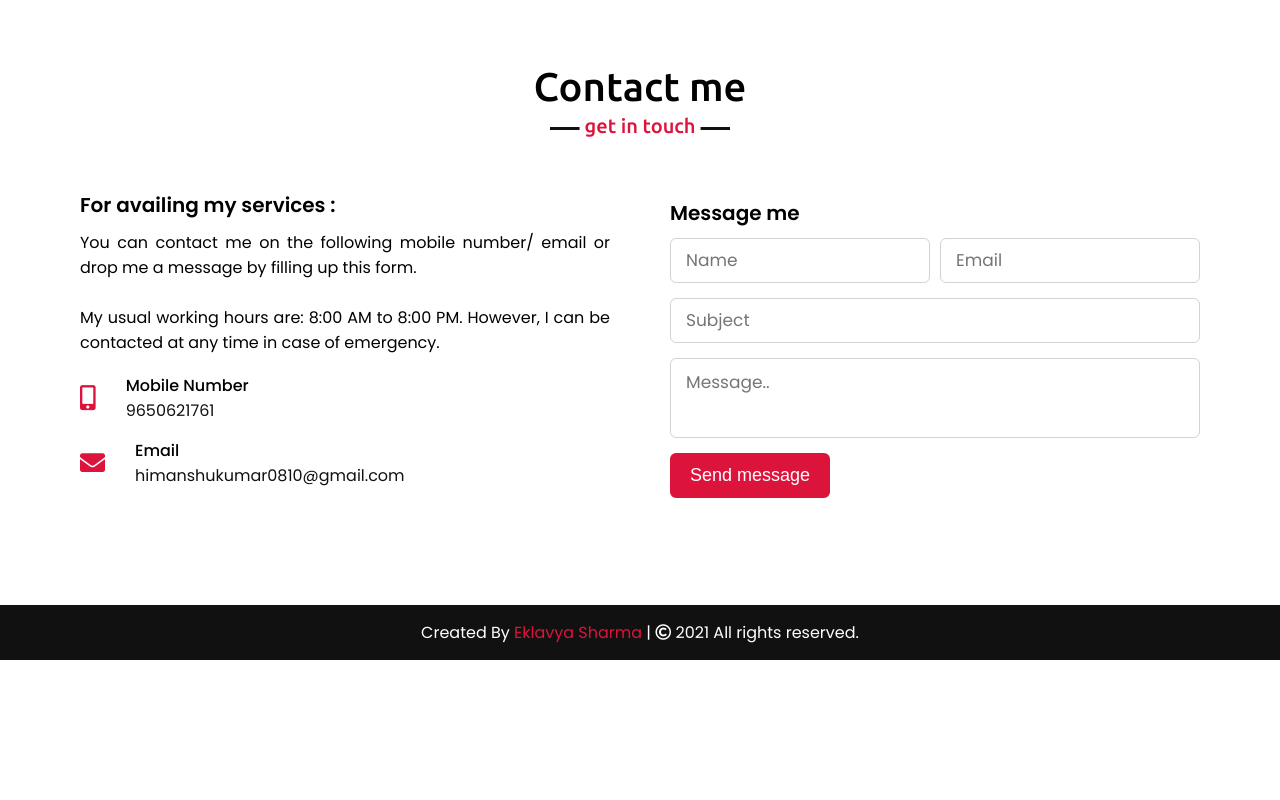
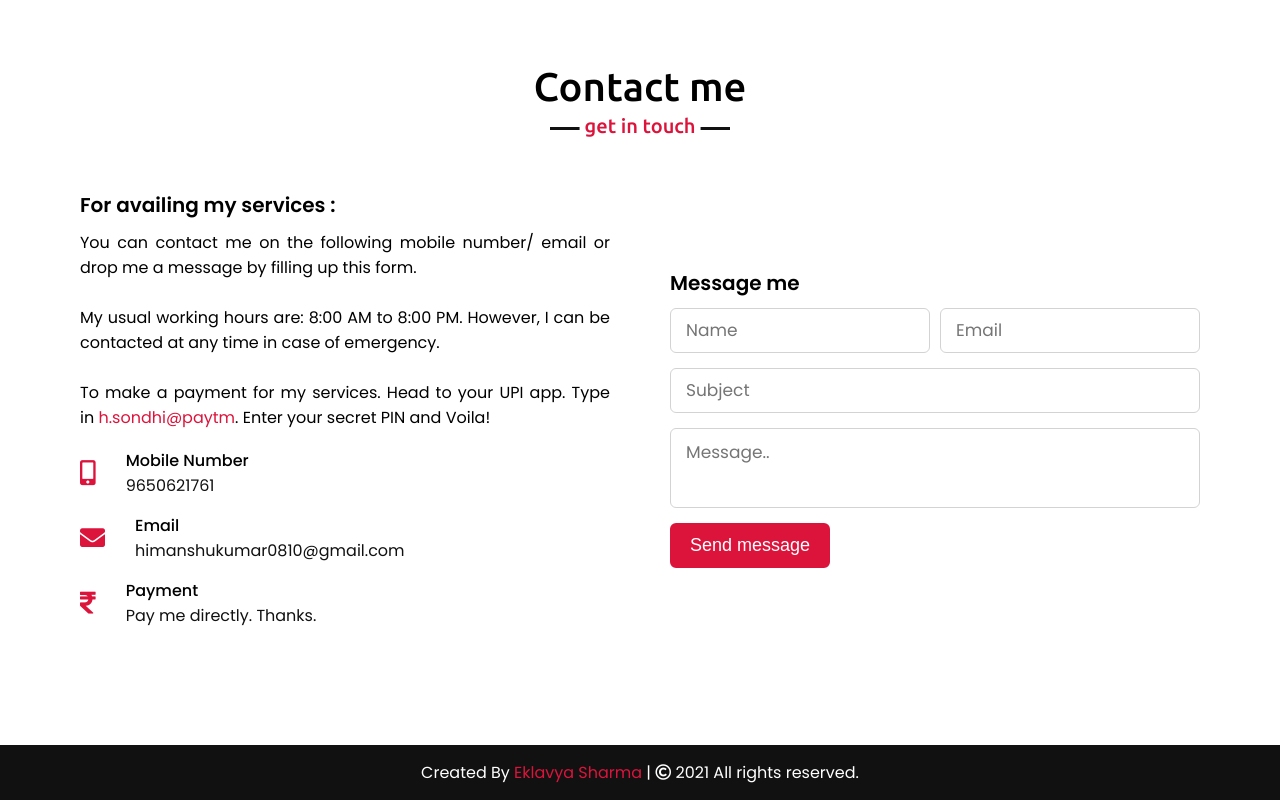
Before and after one commit to sharmaeklavya/him-portfolio, a React (Create React App) app: page / in a window 1280 px wide. Shown: the part 2358-3158 px from the top of the page. Before the commit the page ends 3018 px from the top, so only its background shows below. Built offline with nearby package versions, Linux system fonts and the light colour scheme.

Commit message:
Setup : add upi

```diff
--- a/src/App.css
+++ b/src/App.css
@@ -552,6 +552,9 @@ section .title::after {
   color: crimson;
   background: none;
 }
+.payment {
+  color: crimson;
+}
 /* footer section styling */
 footer {
   background: #111;
--- a/src/components/Contact.js
+++ b/src/components/Contact.js
@@ -14,6 +14,12 @@ function Contact() {
             <p>
               My usual working hours are: 8:00 AM to 8:00 PM. However, I can be
               contacted at any time in case of emergency.
+            </p>
+            <br />
+            <p>
+              To make a payment for my services. Head to your UPI app. Type in
+              <span className="payment">&nbsp;h.sondhi@paytm</span>. Enter your
+              secret PIN and Voila!
             </p>
             <div className="icons">
               <div className="row">
@@ -36,27 +42,52 @@ function Contact() {
                   </div>
                 </div>
               </div>
+              <div className="row">
+                <i class="fas fa-rupee-sign"></i>
+                <div className="info">
+                  <div className="head">Payment</div>
+                  <div className="sub-title">
+                    <a href="upi://pay?pa=h.sondhi@paytm&pn=HimanshuSondhi&cu=INR&mc=gpay">
+                      Pay me directly. Thanks.
+                    </a>
+                  </div>
+                </div>
+              </div>
             </div>
           </div>
           <div className="column right">
             <div className="text">Message me</div>
-            <form action="https://formsubmit.co/himanshusondhi9@gmail.com">
+            <form
+              action="https://formsubmit.co/himanshusondhi9@gmail.com"
+              method="POST"
+            >
               <div className="fields">
                 <div className="field name">
-                  <input type="text" placeholder="Name" required />
+                  <input type="text" placeholder="Name" name="name" required />
                 </div>
                 <div className="field email">
-                  <input type="email" placeholder="Email" required />
+                  <input
+                    type="email"
+                    placeholder="Email"
+                    name="email"
+                    required
+                  />
                 </div>
               </div>
               <div className="field">
-                <input type="text" placeholder="Subject" required />
+                <input
+                  type="text"
+                  placeholder="Subject"
+                  name="subject"
+                  required
+                />
               </div>
               <div className="field textarea">
                 <textarea
                   cols="30"
                   rows="10"
                   placeholder="Message.."
+                  name="message"
                   required
                 ></textarea>
               </div>
```
